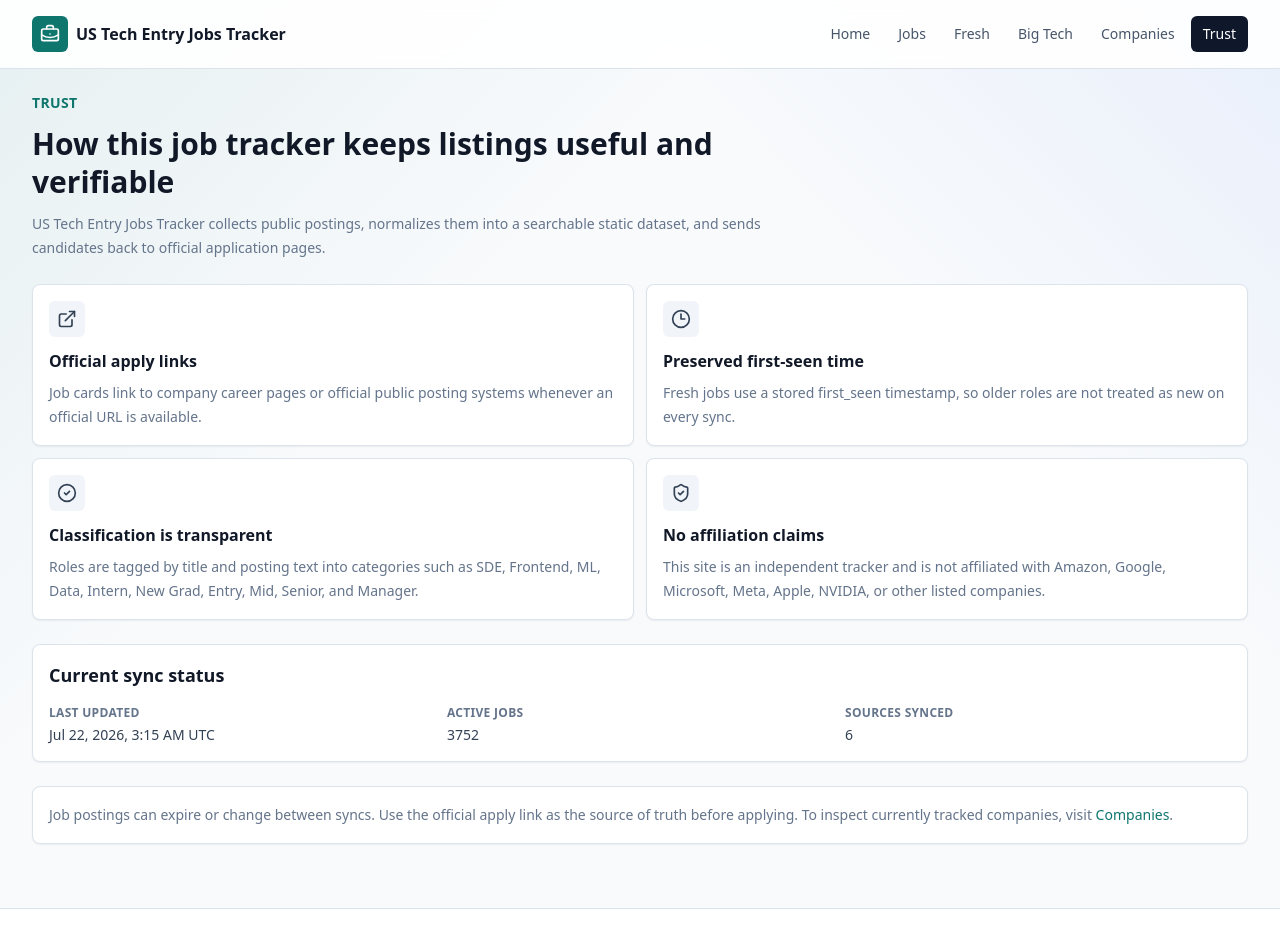
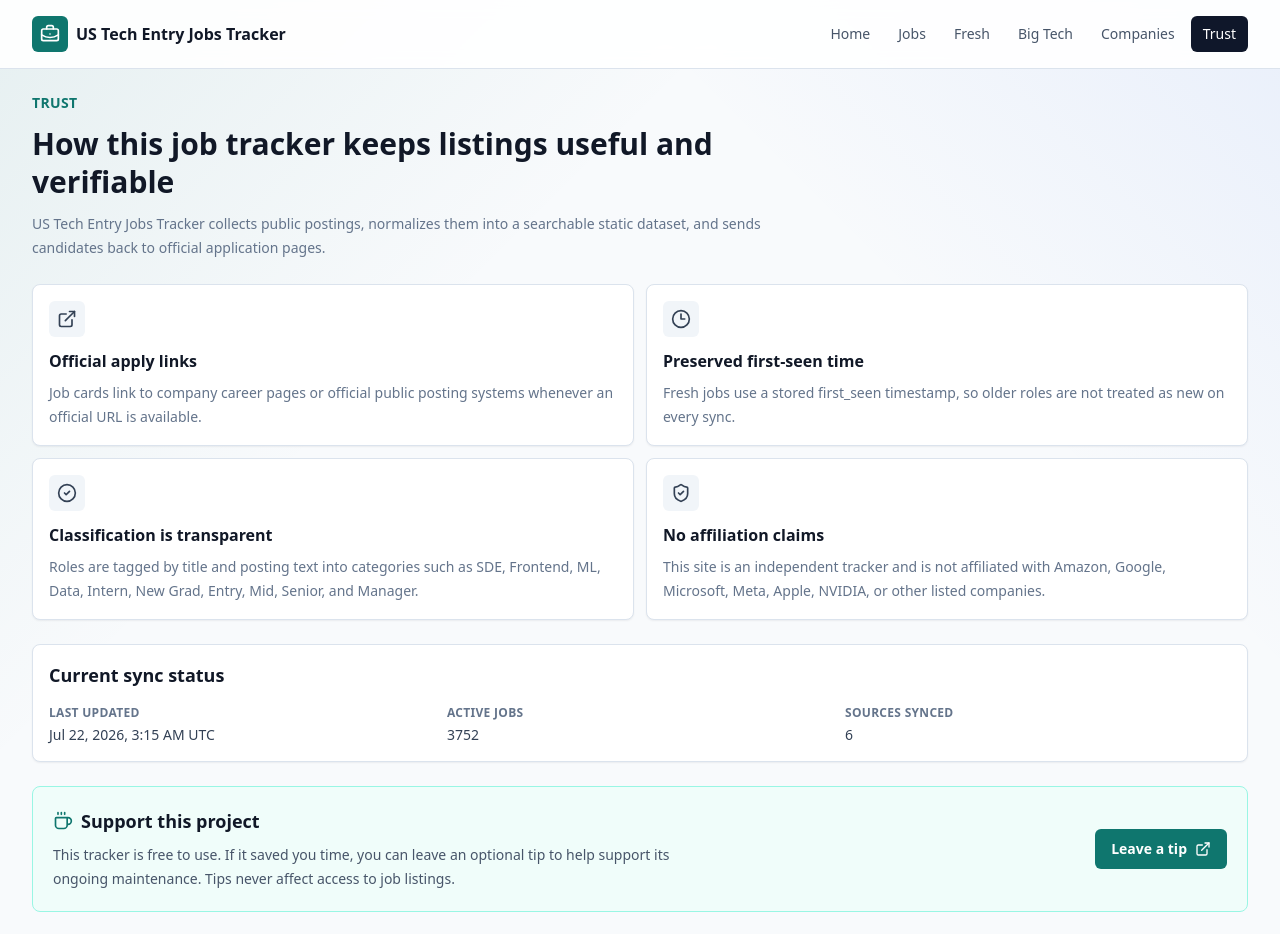
Before and after one commit to xuzhihuiCSY/entryJobTracker, a Next.js app: page /trust in a window 1280 px wide. Shown: the top 934 px of the page. Built offline with nearby package versions, Linux system fonts and the light colour scheme.

Commit message:
Add project support section

```diff
--- a/app/trust/page.tsx
+++ b/app/trust/page.tsx
@@ -1,8 +1,10 @@
 import type { Metadata } from "next";
 import Link from "next/link";
-import { CheckCircle2, Clock3, ExternalLink, ShieldCheck } from "lucide-react";
+import { CheckCircle2, Clock3, Coffee, ExternalLink, ShieldCheck } from "lucide-react";
 import { LocalDateTime } from "@/components/LocalDateTime";
 import { getLastUpdated } from "@/lib/jobs";
+
+const TIP_URL = "https://buy.stripe.com/dRm4gAdXX5bB5rJcb33VC01";
 
 export const metadata: Metadata = {
   title: "Trust",
@@ -97,6 +99,28 @@ export default function TrustPage() {
         </dl>
       </section>
 
+      <section className="flex flex-col gap-4 rounded-lg border border-teal-200 bg-teal-50 p-5 sm:flex-row sm:items-center sm:justify-between">
+        <div className="max-w-2xl">
+          <div className="flex items-center gap-2">
+            <Coffee aria-hidden="true" className="h-5 w-5 text-accent" />
+            <h2 className="text-lg font-semibold text-ink">Support this project</h2>
+          </div>
+          <p className="mt-2 text-sm leading-6 text-slate-600">
+            This tracker is free to use. If it saved you time, you can leave an optional tip to
+            help support its ongoing maintenance. Tips never affect access to job listings.
+          </p>
+        </div>
+        <a
+          href={TIP_URL}
+          target="_blank"
+          rel="noreferrer"
+          className="inline-flex shrink-0 items-center justify-center gap-2 rounded-md bg-accent px-4 py-2.5 text-sm font-semibold text-white transition hover:bg-teal-800"
+        >
+          Leave a tip
+          <ExternalLink aria-hidden="true" className="h-4 w-4" />
+        </a>
+      </section>
+
       <section className="rounded-lg border border-line bg-white p-4 text-sm leading-6 text-muted shadow-subtle">
         Job postings can expire or change between syncs. Use the official apply link as the source
         of truth before applying. To inspect currently tracked companies, visit{" "}
```
